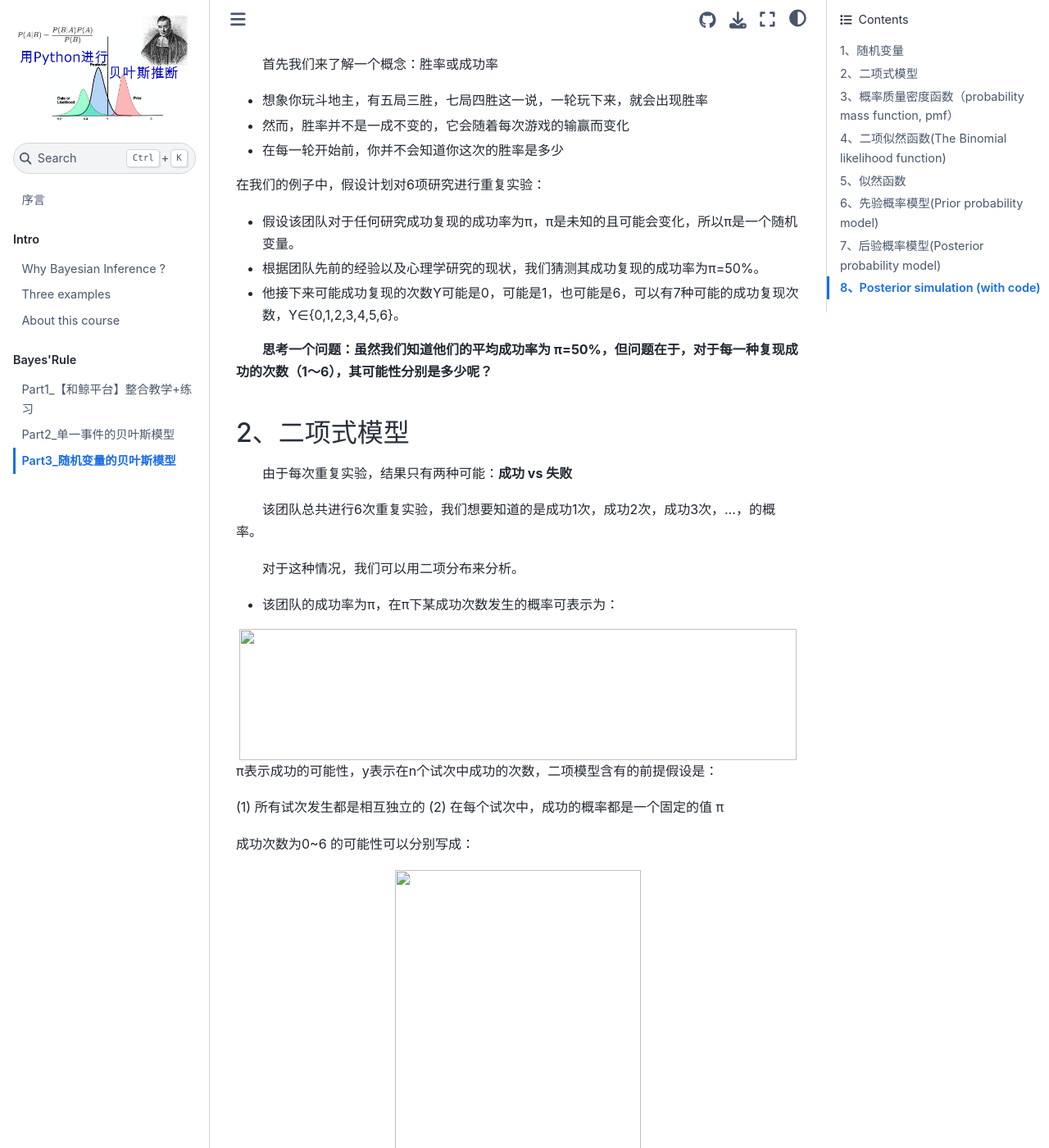
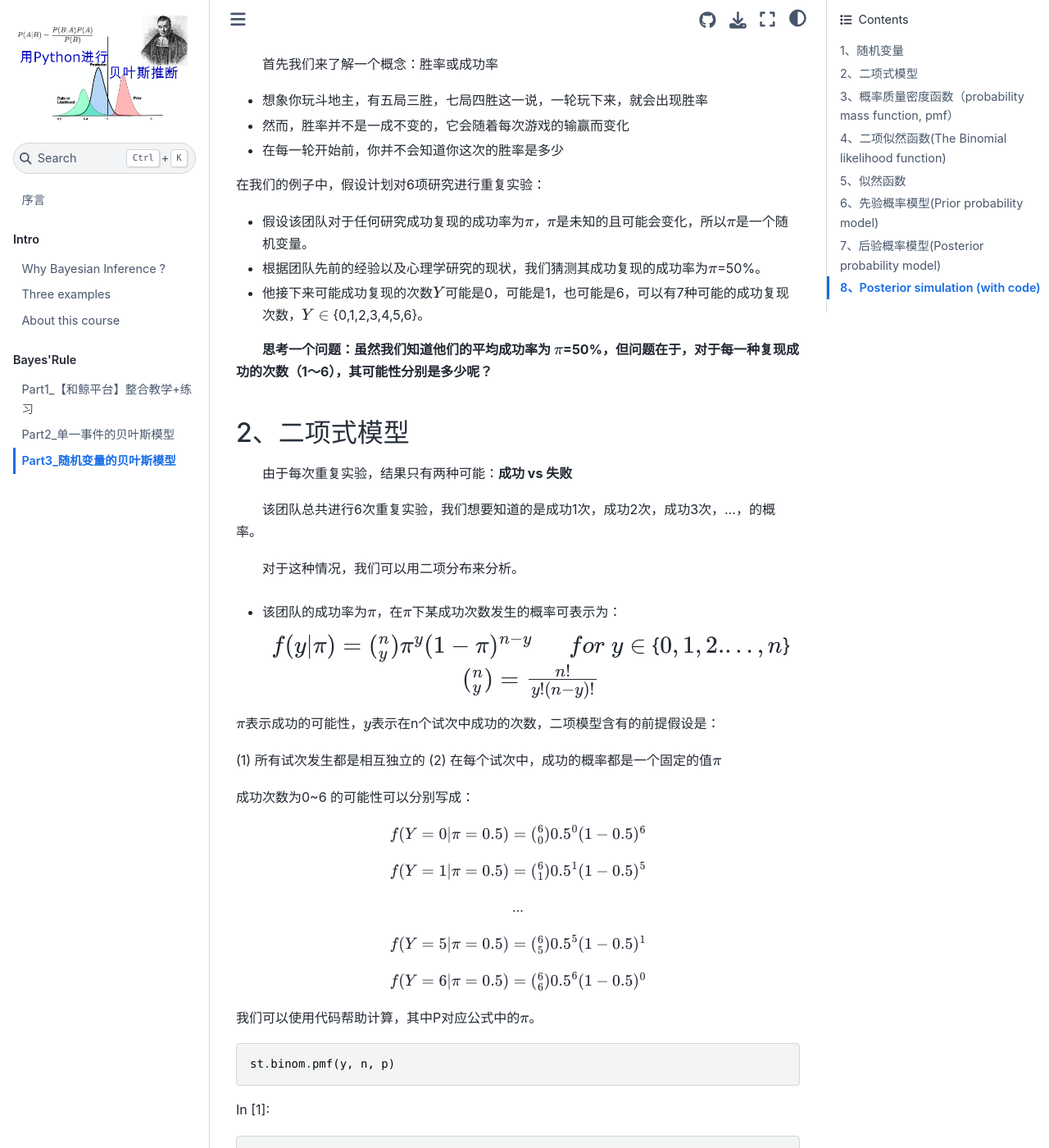
Before and after one commit to hcp4715/PyBayesianBook, a Jupyter Book: the page built from book/chapter1_Bayesrule/Bayesrule_part3.md, in a window 1280 px wide and 1400 px high, scrolled down 321 px. Shown: the whole window at 82% size. Built offline with Jupyter Book 1.0.4 settings and Sphinx 7.4.7 and the Sphinx Book theme 1.1.4, drawn with Linux system fonts in a browser that asks for light colours; some of the changed text lies outside the part shown.

Commit message:
replaced md files

````diff
--- a/book/chapter1_Bayesrule/Bayesrule_part3.md
+++ b/book/chapter1_Bayesrule/Bayesrule_part3.md
@@ -16,11 +16,11 @@
 
 在我们的例子中，假设计划对6项研究进行重复实验：
 
-- 假设该团队对于任何研究成功复现的成功率为π，π是未知的且可能会变化，所以π是一个随机变量。
-- 根据团队先前的经验以及心理学研究的现状，我们猜测其成功复现的成功率为π=50%。
-- 他接下来可能成功复现的次数Y可能是0，可能是1，也可能是6，可以有7种可能的成功复现次数，Y∈{0,1,2,3,4,5,6}。
+- 假设该团队对于任何研究成功复现的成功率为$ π，π $是未知的且可能会变化，所以$ π $是一个随机变量。
+- 根据团队先前的经验以及心理学研究的现状，我们猜测其成功复现的成功率为$ π $=50%。
+- 他接下来可能成功复现的次数$Y$可能是0，可能是1，也可能是6，可以有7种可能的成功复现次数，$ Y∈ $ {0,1,2,3,4,5,6}。
 
-&emsp;&emsp;**思考一个问题：虽然我们知道他们的平均成功率为 π=50%，但问题在于，对于每一种复现成功的次数（1～6），其可能性分别是多少呢？**
+&emsp;&emsp;**思考一个问题：虽然我们知道他们的平均成功率为 $ π $=50%，但问题在于，对于每一种复现成功的次数（1～6），其可能性分别是多少呢？**
 
 ## 2、二项式模型
 
@@ -30,22 +30,34 @@
 
 &emsp;&emsp;对于这种情况，我们可以用二项分布来分析。
 
-- 该团队的成功率为π，在π下某成功次数发生的概率可表示为：
+- 该团队的成功率为$π$，在$π$下某成功次数发生的概率可表示为：
+<font size=5><center>
+$ f(y|π)=(^n_y)π^y(1-π)^{n-y} ~~~~~~for~y∈ $ {$ 0,1,2....,n $}
+$ (^n_y)=\frac{n!}{y!(n-y)!} $
+</font></center>
 
-<center><img width = '680' height ='160' src="image-15.png">
+
+$ π $表示成功的可能性，$ y $表示在n个试次中成功的次数，二项模型含有的前提假设是：
+
+(1) 所有试次发生都是相互独立的
+(2) 在每个试次中，成功的概率都是一个固定的值$π$
+
+成功次数为0~6 的可能性可以分别写成：
+<center>
+
+$ f(Y=0|π=0.5)=(^6_0)0.5^0(1-0.5)^6 $
+
+$ f(Y=1|π=0.5)=(^6_1)0.5^1(1-0.5)^5 $
+
+...
+
+$ f(Y=5|π=0.5)=(^6_5)0.5^5(1-0.5)^1 $
+
+$ f(Y=6|π=0.5)=(^6_6)0.5^6(1-0.5)^0 $
 </center>
 
-π表示成功的可能性，y表示在n个试次中成功的次数，二项模型含有的前提假设是：
 
-(1) 所有试次发生都是相互独立的
-(2) 在每个试次中，成功的概率都是一个固定的值 π
-
-成功次数为0~6 的可能性可以分别写成：
-
-<center><img width = '300' height ='340' src="image-16.png">
-</center>
-
-我们可以使用代码帮助计算，其中P对应公式中的π。
+我们可以使用代码帮助计算，其中P对应公式中的$ π $。
 ```python
 st.binom.pmf(y, n, p)
 ```
@@ -122,7 +134,7 @@ plt.ylim(0,0.5)
 plt.show()
 ```
 
-<center><img width = '400' height ='320' src="image-17.png">
+<center><img width = '400' height ='300' src="image-17.png">
 </center>
 
 ## 3、概率质量密度函数（probability mass function, pmf）
@@ -131,16 +143,19 @@ plt.show()
 
 从上图我们可以看出，成功次数y在不同的取值上的概率不同。
 
-- 由于y的个数是有限的，并且是随机发生的，我们把y称为离散型随机变量，而y发生的概率f(y)则被称为**概率质量函数**。
+- 由于y的个数是有限的，并且是随机发生的，我们把y称为离散型随机变量，而y发生的概率$ f(y) $则被称为**概率质量函数**。
 
-对于离散型随机变量Y，Y各取值的概率由f(y)指定：
+对于离散型随机变量$ Y $，$ Y $各取值的概率由$ f(y) $指定：
 
-<center>f(y)=P(Y = y)</center>
+<center>
+
+$ f(y)=P(Y = y) $
+</center>
 
 并且有如下性质：
 
-- 对所有y的取值来说，0 ≤ f(y) ≤ 1
-- ∑~ally~ f(y)=1，y取值的所有概率之和为1
+- 对所有y的取值来说，$ 0 ≤ f(y) ≤ 1 $
+- $ ∑_{ally} f(y)=1 $，y取值的所有概率之和为1
 
 In [4]:
 ```python
@@ -214,9 +229,9 @@ plt.show()
 &emsp;&emsp;显然，对于乐观派来说，团队取得六次成功的概率远高于其他成功次数。而对于悲观派来说，团队全败的可能性远高于其他成功次数。
 
 - 换句话说，若团队在6项研究中仅成功复现一次，这种情况在低成功率下(悲观派设想的情境)更可能出现，在高成功率下(乐观派设想的情境)几乎不可能出现。
-- 那么团队成功重复的成功率，更可能(likelihood)是悲观派设想的那样(π=0.2)。
+- 那么团队成功重复的成功率，更可能(likelihood)是悲观派设想的那样($ π=0.2 $)。
 
-&emsp;&emsp;例如，在乐观派和悲观派眼中(不同成功率π下)，6项研究只成功1次的可能性(即似然，likelihood)。
+&emsp;&emsp;例如，在乐观派和悲观派眼中(不同成功率$ π $下)，6项研究只成功1次的可能性(即似然，likelihood)。
 
 In [7]:
 ```python
@@ -253,13 +268,27 @@ plt.show()
 
 当团队只成功复现一次时，该事件在不同成功率下出现的可能性可以写为：
 
-<center><img width = '300' height ='220' src="image-18.png">
+<center>
+
+$ f(Y=1|π=0.2)=(^6_1)0.2^1(1-0.2)^5 $
+
+$ f(Y=1|π=0.5)=(^6_1)0.5^1(1-0.5)^5 $
+
+
+
+$ f(Y=1|π=0.8)=(^6_1)0.8^1(1-0.8)^5 $
 </center>
+
+
 
 因此，成功复现次数为1时的似然函数可以写成：
 
-<center><img width = '500' height ='60' src="image-19.png">
+<center>
+
+$ L(π|y=1)=f(y=1|π)=(^6_1)π^1(1-π)^{6-1}=6π(1-π)^5 $
 </center>
+
+
 
 不同成功率下的似然：
 <style>
@@ -286,19 +315,39 @@ plt.show()
 
 **条件概率 vs 似然函数**
 
-<center><img width = '800' height ='380' src="image-20.png">
+当$ π $是一定时，条件概率质量函数$ f(·|π) $可以帮我们计算在π取值下（各种模型），不同的数据$ Y(e.g., y1,y2) $发生的可能性。
+<center>
+
+$ f(y_1|π)~vs~f(y_2|π) $
 </center>
+
+当$ Y=y $一定时，似然函数$ L(·|y)=f(y|·) $允许我们比较在各种不同的模型，即二项式的$ π $取值$ （e.g., π_1,π_2） $下，观察到这个数据y的可能性（relative likelihood）
+
+<center>
+
+$ L(π_1|y)与L(π_2|y) $
+
+即
+
+$ f(y|π_1)与f(y|π_2) $
+</center>
+
 
 **在二项分布模型下：**
 
 进行n=6个重复实验时，成功次数与成功率的关系符合二项式模型，可以用如下的形式来表示：
+<center>
 
-<center><img width = '500' height ='100' src="image-21.png">
+$ Y|π\sim Bin(6,π) $
+
+$ f(y|π)=(^6_y)π^y(1-π)^{6-y}~~~~~~~for~y\in $ {0,1,2,3,4,5,6}
+
 </center>
 
-下图给出了几种π的取值，我们可以通过概率模型得到每种Y发生的可能性。
 
-- 同时，我们可以看到，Y=1(赢一次)这一特定的数据模式，在各个π
+下图给出了几种$ π $的取值，我们可以通过概率模型得到每种$ Y $发生的可能性。
+
+- 同时，我们可以看到，$ Y=1 $(赢一次)这一特定的数据模式，在各个$ π $
 取值(模型)下的似然。
 
 In [8]:
@@ -342,7 +391,7 @@ plt.tight_layout()
 plt.show()
 ```
 
-<center><img width = '800' height ='300' src="image-22.png">
+<center><img width = '800' height ='220' src="image-22.png">
 </center>
 
 ## 6、先验概率模型(Prior probability model)
@@ -356,7 +405,7 @@ plt.show()
 
 假如我们总体上是一个乐观派，但不排除悲观派的观点，我们给三派观点分配了一定的概率(先验)。
 
-- 例如，设定π~0.2~=0.1，或者π~0.2~=0.5。但需要所有f(π)的总和为1。
+- 例如，设定$ π_{0.2}=0.1 $，或者$ π_{0.2}=0.5 $。但需要所有$ f(π) $的总和为1。
 
 <style>
 .center
@@ -369,14 +418,14 @@ plt.show()
 </style>
 <div class="center">
 
-| π | 0.2 | 0.5 |0.8|total|
+| $ π $ | 0.2 | 0.5 |0.8|total|
 | :-----------: | :-----------: |:-----------: |:-----------:|:-----------:|
-| f(π)|0.10|0.25|0.65|1|
+| $ f(π) $|0.10|0.25|0.65|1|
 </div>
 
 我们设定的π的数量也是可以变化的。
 
-- 例如，我们还可以将一种非常悲观的可能性也纳入进来，认为该团队成功率为0.01，即π=0.01。
+- 例如，我们还可以将一种非常悲观的可能性也纳入进来，认为该团队成功率为0.01，即$ π $=0.01。
 - 那么新形成的先验分布可能如下。
 <style>
 .center
@@ -389,14 +438,14 @@ plt.show()
 </style>
 <div class="center">
 
-| π | 0.01 | 0.2 |0.5|0.8|total|
+| $ π $ | 0.01 | 0.2 |0.5|0.8|total|
 | :-----------: | :-----------: |:-----------: |:-----------:|:-----------:|:-----------:|
-| f(π)|0.10|0.10|0.25|0.55|1|
+| $ f(π) $|0.10|0.10|0.25|0.55|1|
 </div>
 
 ## 7、后验概率模型(Posterior probability model)
 
-前述第一个先验模型，我们总体上是乐观的，认为团队高成功率的可能性很高 (π~0.8~=0.65)。
+前述第一个先验模型，我们总体上是乐观的，认为团队高成功率的可能性很高 ($ π_{0.8}=0.65 $)。
 
 <style>
 .center
@@ -409,9 +458,9 @@ plt.show()
 </style>
 <div class="center">
 
-| π | 0.2 | 0.5 |0.8|total|
+| $ π $ | 0.2 | 0.5 |0.8|total|
 | :-----------: | :-----------: |:-----------: |:-----------:|:-----------:|
-| f(π)|0.10|0.25|0.65|1|
+| $ f(π) $|0.10|0.25|0.65|1|
 </div>
 
 然而，最终结果发现：该团队只成功复现一次。
@@ -420,7 +469,7 @@ plt.show()
 
 我们可以综合先验和似然，根据贝叶斯的思路，计算后验概率。
 
-其中 团队成功复现的概率从π~0.8~=0.65降低为π~0.8~=0.015。意味着，他成功率为0.2的可能性是最大的π~0.2~=0.617。
+其中 团队成功复现的概率从$ π_{0.8}=0.65 $降低为$ π_{0.8}=0.015 $。意味着，他成功率为0.2的可能性是最大的$ π_{0.2}=0.617 $。
 
 - 左图为先验模型
 - 中间的图为似然模型
@@ -470,14 +519,39 @@ plt.tight_layout()
 plt.show()
 ```
 
-<center><img width = '800' height ='260' src="image-23.png">
+<center><img width = '800' height ='240' src="image-23.png">
 </center>
 
 **后验模型的计算过程**
-<center><img width = '700' height ='560' src="image-24.png">
+
+
+上图所表示的后验可写成：
+
+<center>
+
+$ f(π|y)=1 $
 </center>
 
-下表对后验概率模型进行了总结，我们可知，经过了先前只成功了一项研究的复现经历后，该团队取得成功(π=0.8)的可能性已经从0.65降到了0.015
+表示当团队只成功复现一项研究时，他成功率$π$的概率分布
+
+根据贝叶斯公式，我们可以进一步对后验概率公式进行展开：
+
+<center>
+
+$ posterior=\frac{prior*likelihood}{normalizing~constant} $
+
+$ f(π|y=1)=\frac{f(π)L(π|y=1)}{f(y=1)}~~~~~for~π\in 0.2,0.5,0.8 $
+
+$ f(π=0.2|y=1)=\frac{0.10×0.3932}{0.0637}≈0.617 $
+
+$ f(π=0.5|y=1)=\frac{0.25×0.0938}{0.0637}≈0.368 $
+
+
+$ f(π=0.8|y=1)=\frac{0.65×0.0015}{0.0637}≈0.015 $
+
+</center>
+
+下表对后验概率模型进行了总结，我们可知，经过了先前只成功了一项研究的复现经历后，该团队取得成功($ π=0.8 $)的可能性已经从0.65降到了0.015
 
 <style>
 .center
@@ -504,13 +578,16 @@ plt.show()
 
 省略分母后验的计算可写成：
 
-<center><img width = '400' height ='110' src="image-25.png">
-</center>
+<center>
+
+$ f(π=0.2|y=1)=c·0.10·0.3932∝0.039320 $
+$ f(π=0.5|y=1)=c·0.25·0.0938∝0.023450 $
+$ f(π=0.8|y=1)=c·0.65·0.0015∝0.000975 $
 
 ∝表示成比例，尽管这些未经标准化的后验概率总和不等于1
 
 0.039320+0.023450+0.000975=0.063745
-
+</center>
 但它们的比例关系并未改变（见下图）
 
 In [10]:
@@ -548,24 +625,30 @@ plt.tight_layout()
 plt.show()
 ```
 
-<center><img width = '650' height ='300' src="image-26.png">
+<center><img width = '550' height ='250' src="image-26.png">
 </center>
 
 我们可以使用这些未经标准化的后验概率总和作为分母，来对后验概率进行标准化，会得到相同的计算结果。
+<center>
 
-<center><img width = '430' height ='60' src="image-27.png">
-</center>
+$ f(π=0.2|y=1)=\frac{0.039320}{0.039320+0.023450+0.000975} $
+
 
 注意，分母为所有似然值的总和，因此后验概率的计算公式还可以写成：
 
-<center><img width = '400' height ='60' src="image-28.png">
+$ f(π|y)=\frac{f(π)L(π|y)}{f(y)}=\frac{f(π)L(π|y)}{\sum _{allπ}f(π)L(π|y)} $
+
 </center>
 
 **Proportionality**
 
-既然f(y)是一个用来标准化的常数，它并不受π的影响，那么后验概率质量函数f(π|y)就与f(π)和L(π|y)成正比
+既然$ f(y) $是一个用来标准化的常数，它并不受$ π $的影响，那么后验概率质量函数$ f(π|y) $就与$ f(π) $和$ L(π|y) $成正比
 
-<center><img width = '400' height ='150' src="image-29.png">
+<center>
+
+$ f(π|y)=\frac{f(π)L(π|y)}{f(y)}∝f(π)L(π|y) $
+
+$ posterior∝prior·likelihood $
 </center>
 
 - 😜**这个性质很重要。因为分母的计算量往往比较大，需要遍历所有参数，如果参数不止一个，计算量可想而知。因此，如过能不计算分母也能计算后验，那么这样的方法(后面会介绍的MCMC算法)将会非常有实践意义。**
@@ -631,7 +714,7 @@ plt.tight_layout()
 plt.show()
 ```
 
-4. 查看y=1时，对应的π的分布情况
+4. 查看$y=1$时，对应的$π$的分布情况
 
 In [15]:
 ```python
````
Also changed, not shown: other parts of book/chapter1_Bayesrule/Bayesrule_part3.md (+5 -5 lines), book/chapter1_Bayesrule/Bayesrule_part2.md (+61 -46 lines), book/chapter1_Bayesrule/image-6.png.
